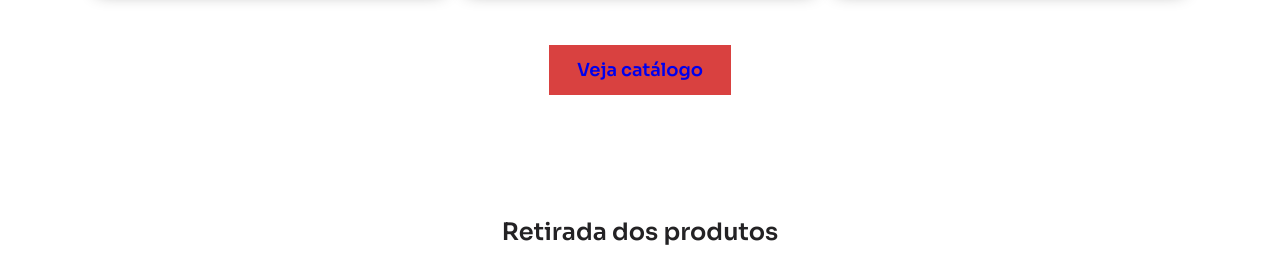
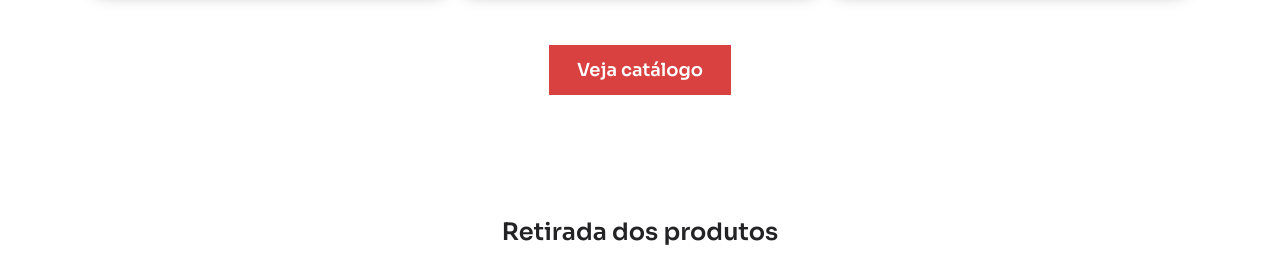
Before and after one commit to RicardoBruno1/landingpage_confeitaria, a plain HTML site: page index.html in a window 1280 px wide. Shown: the part 1774-2053 px from the top of the page. Drawn offline with nearby package versions, Linux system fonts and the light colour scheme.

Commit message:
nova att

```diff
--- a/partials/_layout.scss
+++ b/partials/_layout.scss
@@ -209,7 +209,7 @@
     font-weight: 600;
     margin: 14px 0;
 
-    a:visited {
+    a {
         color: $white-normal;
       }
 }
```
Also changed, not shown: style.css.
